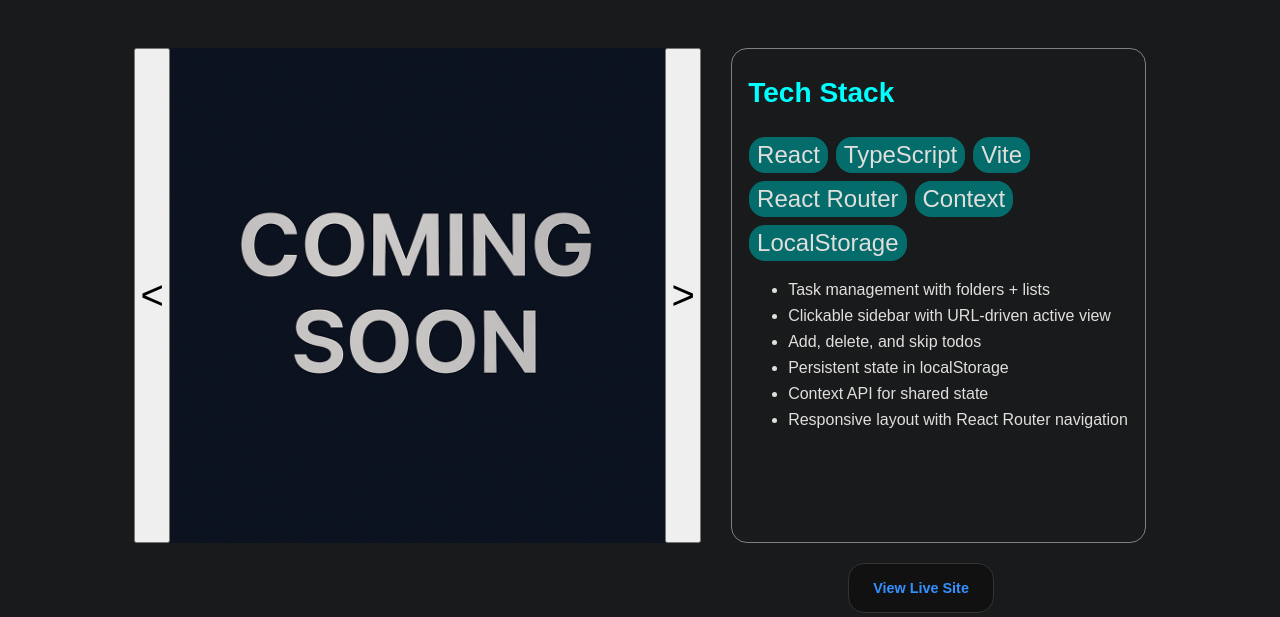
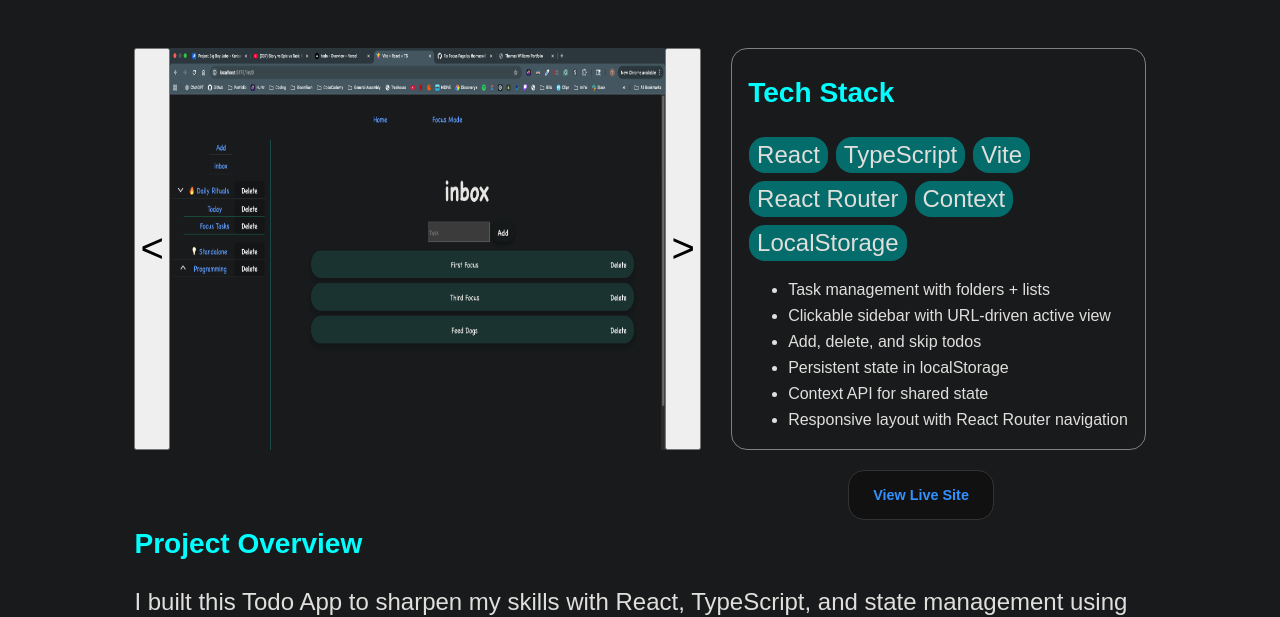
Before and after one commit to thomaswilliamscode/Portfolio, a plain HTML site: page project2.html in a window 1280 px wide. Shown: the part 195-812 px from the top of the page. Drawn offline with Linux system fonts and the light colour scheme; a web font is replaced by a local one.

```diff
--- a/index.js
+++ b/index.js
@@ -18,14 +18,14 @@ const pics = {
     'screenshots/Project1/news.png',
   ],
   project2: [
-    './pics/coming-soon.png',
-    './pics/coming-soon.png',
-    './pics/coming-soon.png',
-    './pics/coming-soon.png',
-    './pics/coming-soon.png',
-    './pics/coming-soon.png',
-    './pics/coming-soon.png',
-    './pics/coming-soon.png',
+    'screenshots/Project2/todo-inbox.png',
+    'screenshots/Project2/focus-page.png',
+    'screenshots/Project2/folder-page.png',
+    'screenshots/Project2/todo-inbox.png',
+    'screenshots/Project2/focus-page.png',
+    'screenshots/Project2/folder-page.png',
+    'screenshots/Project2/todo-inbox.png',
+    'screenshots/Project2/focus-page.png',
   ],
 };
 
--- a/project2.html
+++ b/project2.html
@@ -50,7 +50,7 @@
       </div>
     </div>
     <div id="project-page-btn-div">
-      <a id="view-site-project-page-btn" target="_blank" href="https://thomaswilliamscode.github.io/Palworld-Copy-Site/">View Live Site</a>
+      <a id="view-site-project-page-btn" target="_blank" href="https://todo-bice-delta.vercel.app/">View Live Site</a>
     </div>
 
     <div id="description-container">
@@ -72,7 +72,6 @@
           <h3>Future Improvements / What I would change</h3>
           <ul>
             <li>Add recurring task support</li>
-            <li>Add folders/lists (UI built, function pending)</li>
             <li>Drag-and-drop list + task reordering</li>
             <li>Inline todo editing</li>
             <li>Search + filter tasks</li>
```
Also changed, not shown: index.html (+1 -1 lines), projects.html (+1 -1 lines), screenshots/Project2/focus-page.png (added), screenshots/Project2/folder-page.png (added), screenshots/Project2/gpt.png (deleted), screenshots/Project2/mdn.png (deleted), screenshots/Project2/todo-inbox.png (added), screenshots/Project2/vscode.png (deleted).
